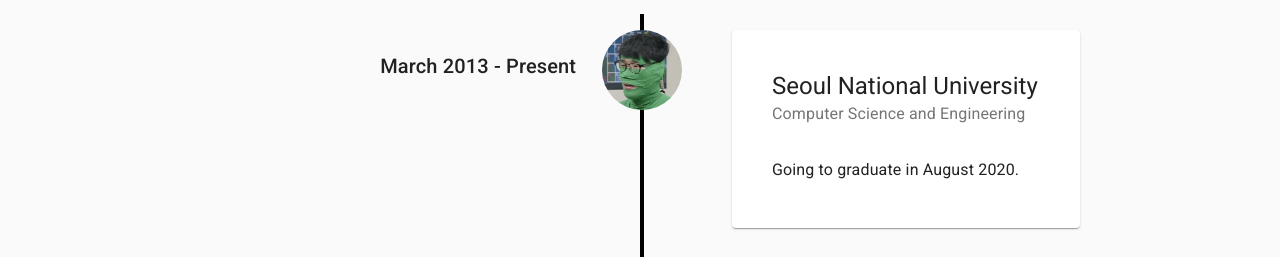
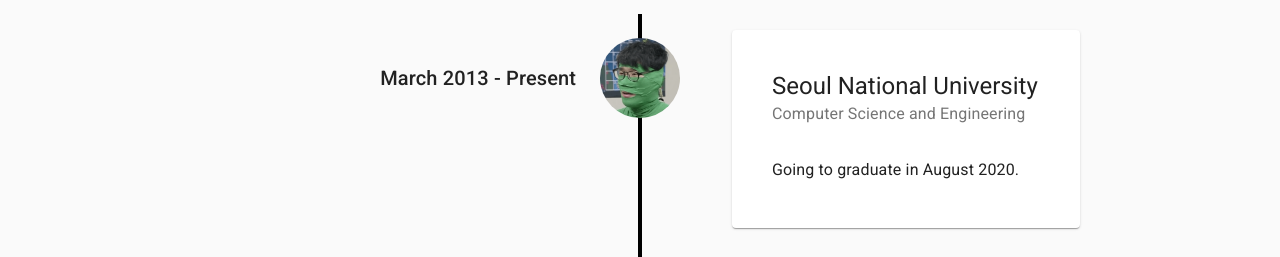
Before and after one commit to hyunjinjeong/hyunjinjeong.github.io, a Gatsby site: page / in a window 1280 px wide. Shown: the part 679-936 px from the top of the page. Built offline with nearby package versions, Linux system fonts and the light colour scheme; Gatsby itself is replaced by a stand-in of ours.

Commit message:
Finish designing a layout for timeline

```diff
--- a/src/components/timeline.tsx
+++ b/src/components/timeline.tsx
@@ -1,12 +1,13 @@
+/* eslint-disable react/jsx-props-no-spreading */
 import React from 'react';
-import { styled } from '@material-ui/core/styles';
+import { styled, useTheme } from '@material-ui/core/styles';
 import Container from '@material-ui/core/Container';
 import Card from '@material-ui/core/Card';
 import CardContent from '@material-ui/core/CardContent';
 import CardHeader from '@material-ui/core/CardHeader';
 import Typography from '@material-ui/core/Typography';
-import Link from '@material-ui/core/Link';
 import Grid from '@material-ui/core/Grid';
+import useMediaQuery from '@material-ui/core/useMediaQuery';
 
 import Avatar from '@material-ui/core/Avatar';
 import Face from '../images/face.png';
@@ -25,14 +26,11 @@ const StyledBackground = styled('div')(({ theme }) => ({
 }));
 
 const StyledDivider = styled('div')(({ theme }) => ({
-  position: 'absolute',
   color: 'black',
   width: theme.spacing(0.5),
-  left: '50%',
-  [theme.breakpoints.down('sm')]: {
-    left: '10%',
-  },
   height: '100%',
+  margin: 'auto',
+  marginTop: theme.spacing(-13),
   backgroundColor: 'black',
 }));
 
@@ -46,29 +44,25 @@ const StyledDateRight = styled(Typography)(({ theme }) => ({
     position: 'absolute',
     left: '57%',
     top: 0,
-    marginTop: theme.spacing(4.5),
+    marginTop: theme.spacing(6),
   },
 }));
 
-const StyledDateLeft = styled(Typography)(({ theme }) => ({
+const StyledDateLeft = styled(StyledDateRight)(({ theme }) => ({
   [theme.breakpoints.up('md')]: {
-    position: 'absolute',
+    left: 'auto',
     right: '57%',
-    top: 0,
-    marginTop: theme.spacing(4.5),
   },
 }));
 
 const StyledAvatar = styled(Avatar)(({ theme }) => ({
-  position: 'absolute',
-  left: '50%',
-  [theme.breakpoints.down('sm')]: {
-    left: '10%',
-  },
   width: theme.spacing(10),
   height: theme.spacing(10),
-  marginTop: theme.spacing(2),
-  marginLeft: theme.spacing(-4.8),
+  top: 0,
+  marginTop: theme.spacing(3),
+  marginLeft: 'auto',
+  marginRight: 'auto',
+  zIndex: 2,
 }));
 
 const TimelineCard: React.FC<CardProps> = ({
@@ -104,6 +98,29 @@ const AlignedCard: React.FC<CardProps> = ({
   content,
   date,
 }: CardProps) => {
+  const theme = useTheme();
+  const isSmallScreen = useMediaQuery(theme.breakpoints.down('sm'));
+
+  if (isSmallScreen) {
+    return (
+      <Grid container style={{ position: 'relative' }}>
+        <Grid item xs={3} sm={2}>
+          <StyledAvatar alt="my face" src={Face} />
+          <StyledDivider />
+        </Grid>
+        <Grid item xs={9} sm={10}>
+          <TimelineCard
+            title={title}
+            subheader={subheader}
+            content={content}
+            date={date}
+            right={right}
+          />
+        </Grid>
+      </Grid>
+    );
+  }
+
   return (
     <Grid
       container
@@ -120,8 +137,8 @@ const AlignedCard: React.FC<CardProps> = ({
         />
       </Grid>
       <Grid item sm={2} md={2}>
+        <StyledAvatar alt="my face" src={Face} />
         <StyledDivider />
-        <StyledAvatar alt="my face" src={Face} />
       </Grid>
       <Grid item md={5} />
     </Grid>
```
